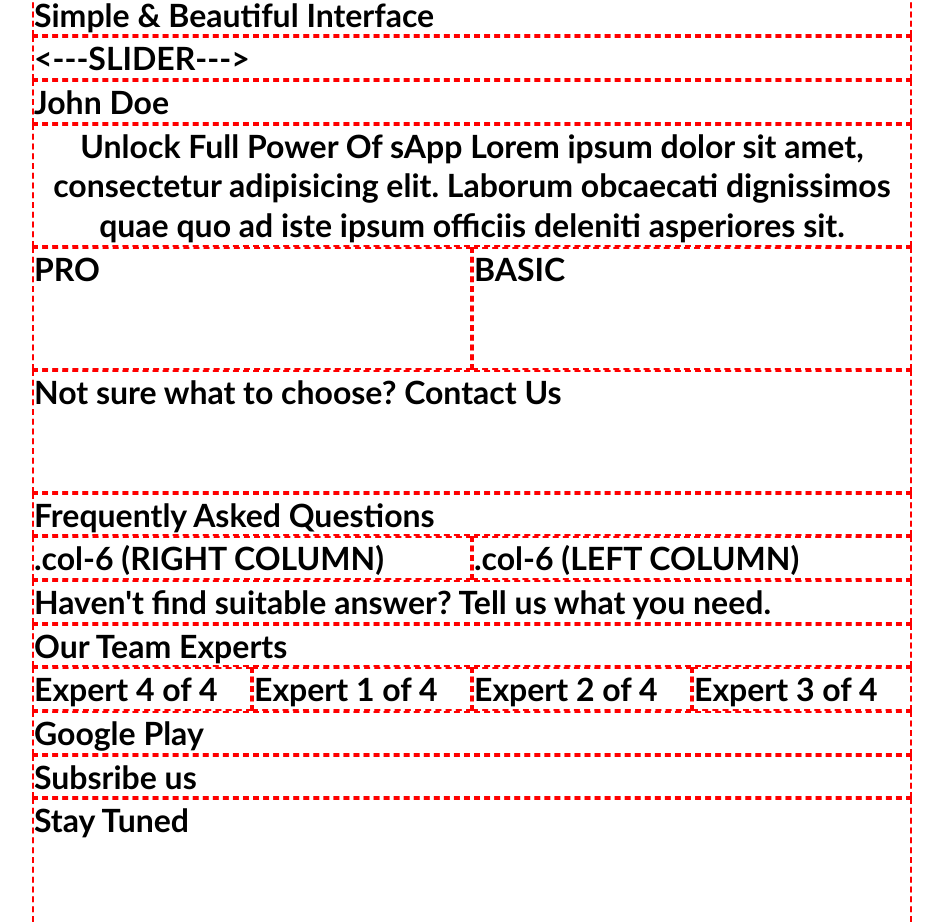
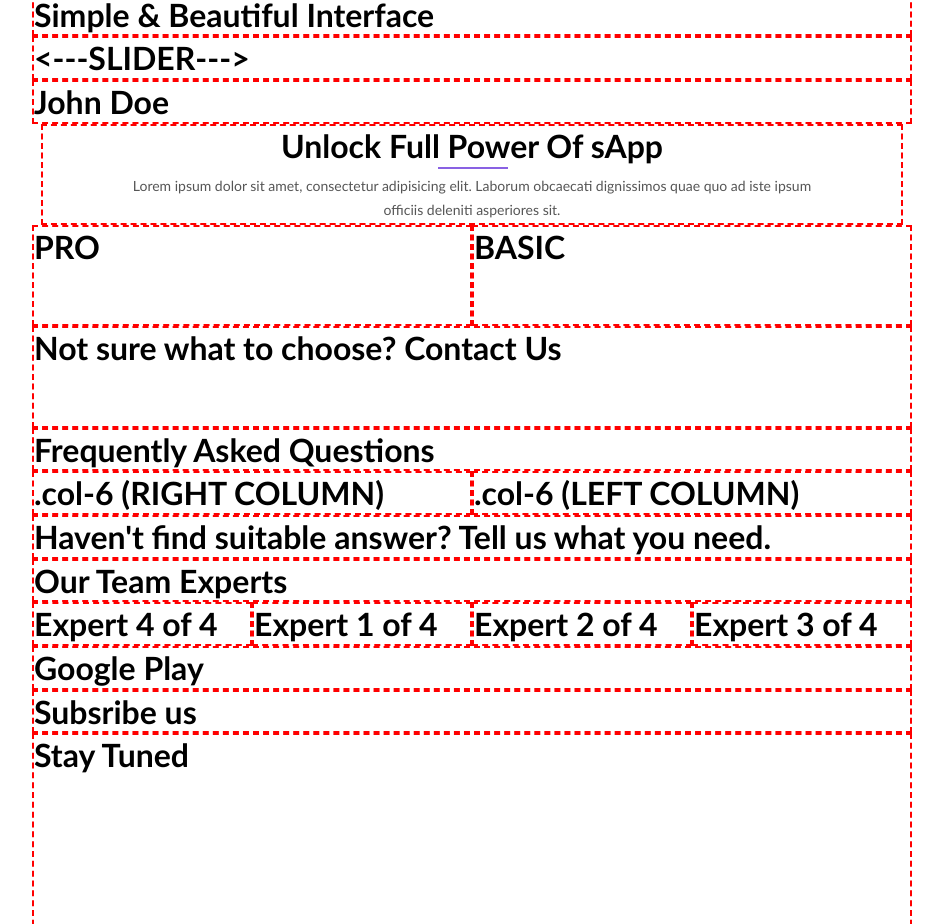
Before and after one commit to front-end-by-rimantas/29a-grupe-react-portfolio, a website: page index.html in a window 1280 px wide. Shown: the part 3720-4644 px from the top of the page, without its empty margins (168-1111 px from the left). Drawn offline with Linux system fonts and the light colour scheme.

Commit message:
header+line+p

```diff
--- a/css/home.css
+++ b/css/home.css
@@ -374,7 +374,7 @@ div.row-header > div.col-6.header-form {
 }
 /* Slide close ; */
 
-/* Plans open : */
+/* Unlock Full Power Of sApp OPEN: */
 .wrapper-row > .row-header7 {
     display: grid;
     width: inherit;
@@ -403,7 +403,22 @@ div.row-header > div.col-6.header-form {
 .row-header7 > .col-bottom-12 {
     grid-area: rh7-bottom-12;
 }
-/* Plans close ; */
+.sector8-center {
+    justify-self: center;
+    text-align: center;
+}
+
+.sector8-line {
+    border: 1px solid #8961e3;
+    width: 70px;
+    margin-top: 2px;
+    margin-bottom: 5px;
+    margin-left: 46%;
+}
+
+
+
+/* Unlock Full Power Of sApp CLOSE ; */
 
 /* FAQ open : */
 .wrapper-row > .row-header8 {
--- a/index.html
+++ b/index.html
@@ -204,15 +204,18 @@
     </div>
     <!--John Doe slide close-->
 
-    <!--Plans open-->
+    <!--Unlock Full Power Of sApp OPEN-->
     <div class="row-header7">
-        <div class="col-top-12">Unlock Full Power Of sApp
-            Lorem ipsum dolor sit amet, consectetur adipisicing elit. Laborum obcaecati dignissimos quae quo ad iste ipsum officiis deleniti asperiores sit.</div>
+        <div class="col-top-12 sector8-center">
+            <h2>Unlock Full Power Of sApp</h2>
+            <div class="sector8-line"></div>
+            <p class="icons-text">Lorem ipsum dolor sit amet, consectetur adipisicing elit. Laborum obcaecati dignissimos quae quo ad iste ipsum officiis deleniti asperiores sit.</p>
+        </div>
         <div class="col-6">BASIC</div>
         <div class="col-6">PRO</div>
         <div class="col-bottom-12">Not sure what to choose? Contact Us</div>
     </div>
-    <!--Plans close-->
+    <!--Unlock Full Power Of sApp CLOSE-->
 
     <!--FAQ open-->
     <div class="row-header8">
```
